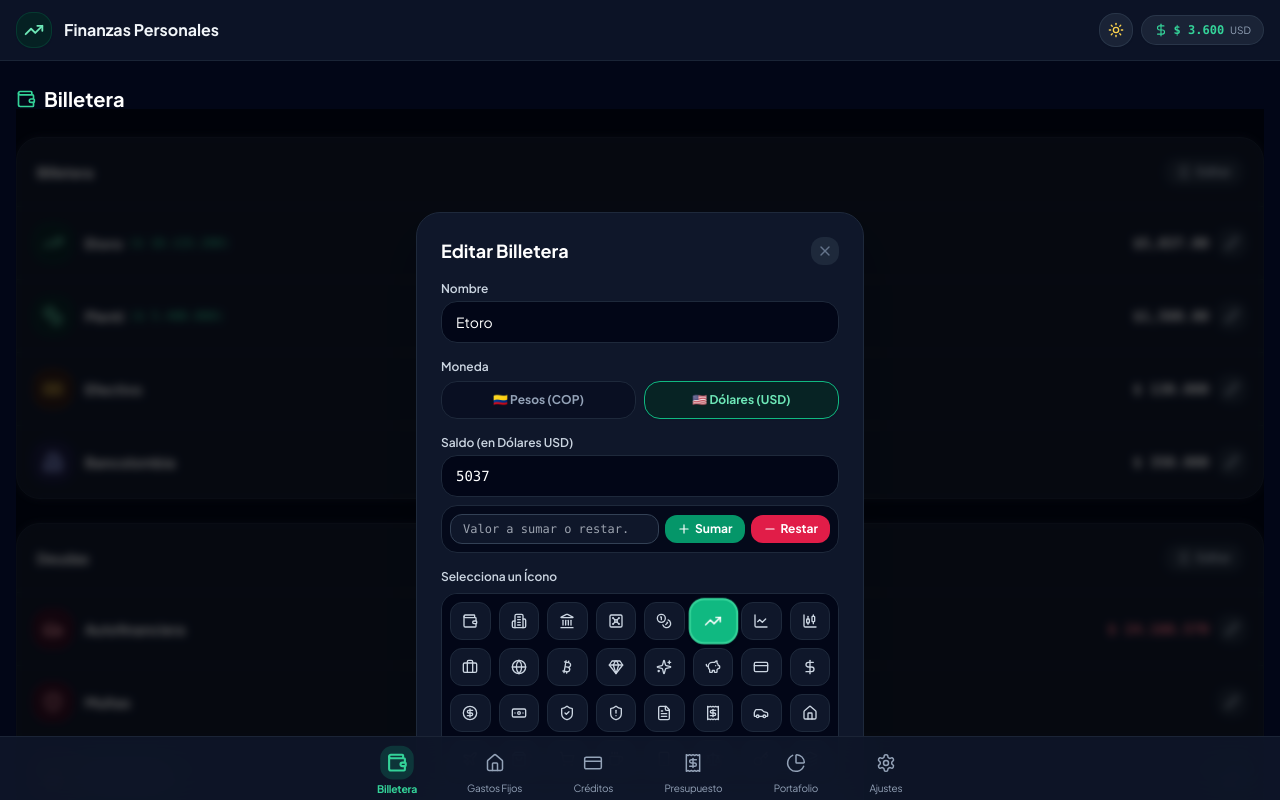
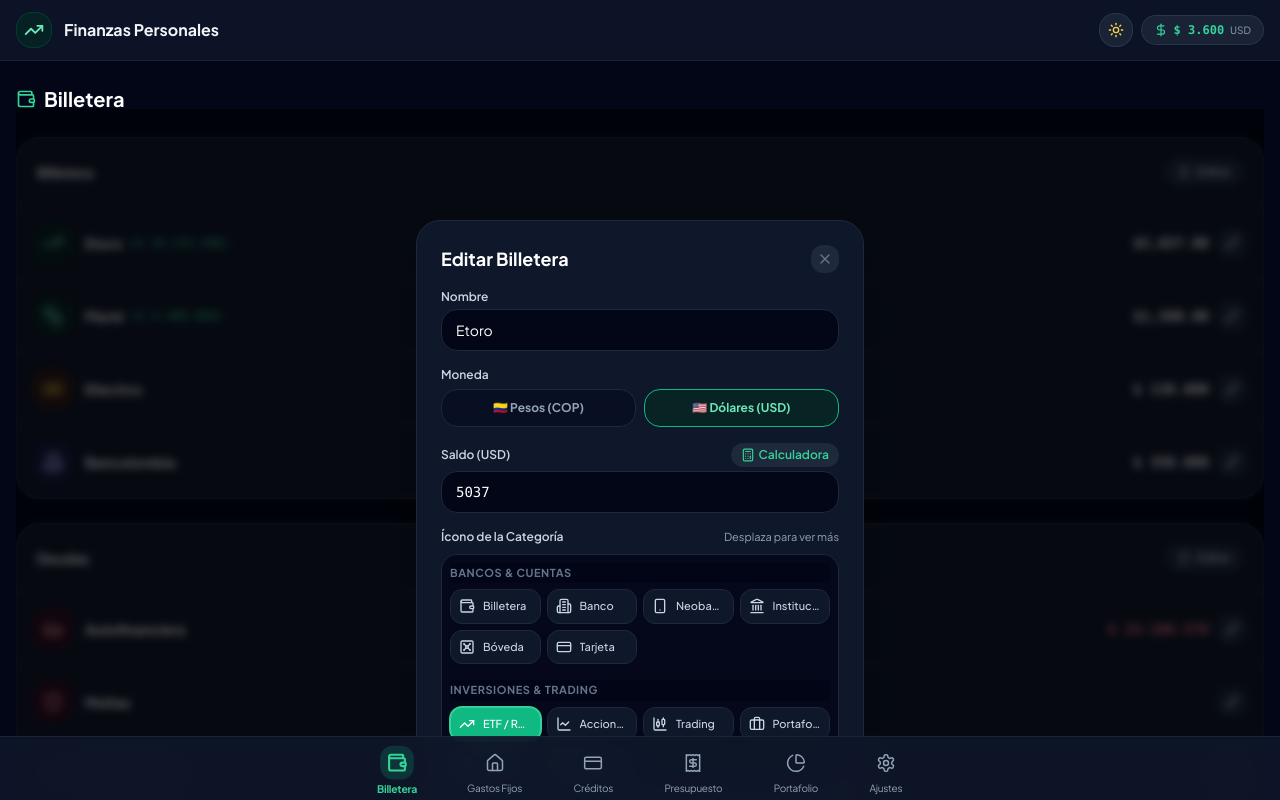
Before and after one commit to vitigo1996/Calculadora-financiera, a React (Vite) app: page / in a window 1280 px wide. Both pictures are taken after a click on the button 1232 px from the left and 243 px from the top of the page. Shown: the top 800 px of the page. Built offline with nearby package versions, Linux system fonts and the light colour scheme.

Commit message:
style: Remove spin buttons from number inputs, add scrollable categorized mosaic IconPicker, and Calculator toggle button in edit modal

```diff
--- a/src/components/ui/IconPicker.tsx
+++ b/src/components/ui/IconPicker.tsx
@@ -35,45 +35,90 @@ import {
   Key
 } from 'lucide-react';
 
-export const ICON_LIBRARY: { id: string; label: string; icon: React.ComponentType<{ className?: string }> }[] = [
+export interface IconItem {
+  id: string;
+  label: string;
+  icon: React.ComponentType<{ className?: string }>;
+}
+
+export interface IconCategory {
+  title: string;
+  items: IconItem[];
+}
+
+export const ICON_CATEGORIES: IconCategory[] = [
+  {
+    title: 'Bancos & Cuentas',
+    items: [
       { id: 'wallet', label: 'Billetera', icon: Wallet },
       { id: 'building', label: 'Banco', icon: Building2 },
+      { id: 'smartphone', label: 'Neobanco', icon: Smartphone },
       { id: 'landmark', label: 'Institución', icon: Landmark },
-  { id: 'vault', label: 'Bóveda / Reserva', icon: Vault },
+      { id: 'vault', label: 'Bóveda', icon: Vault },
+      { id: 'credit_card', label: 'Tarjeta', icon: CreditCard },
+    ]
+  },
+  {
+    title: 'Inversiones & Trading',
+    items: [
+      { id: 'trending_up', label: 'ETF / Renta', icon: TrendingUp },
+      { id: 'line_chart', label: 'Acciones', icon: LineChart },
+      { id: 'candlestick', label: 'Trading', icon: CandlestickChart },
+      { id: 'briefcase', label: 'Portafolio', icon: Briefcase },
+      { id: 'globe', label: 'Global', icon: Globe },
+      { id: 'gem', label: 'Patrimonio', icon: Gem },
+    ]
+  },
+  {
+    title: 'Cripto & Divisas',
+    items: [
       { id: 'coins', label: 'Monedas / USDt', icon: Coins },
-  { id: 'trending_up', label: 'Inversión / ETF', icon: TrendingUp },
-  { id: 'line_chart', label: 'Acciones / Trading', icon: LineChart },
-  { id: 'candlestick', label: 'Bolsa', icon: CandlestickChart },
-  { id: 'briefcase', label: 'Portafolio', icon: Briefcase },
-  { id: 'globe', label: 'Global / Forex', icon: Globe },
-  { id: 'bitcoin', label: 'Criptomonedas', icon: Bitcoin },
-  { id: 'gem', label: 'Activo Valioso', icon: Gem },
-  { id: 'sparkles', label: 'Digital / Especial', icon: Sparkles },
-  { id: 'piggy_bank', label: 'Alcancía / Ahorro', icon: PiggyBank },
-  { id: 'credit_card', label: 'Tarjeta', icon: CreditCard },
+      { id: 'bitcoin', label: 'Cripto', icon: Bitcoin },
       { id: 'dollar_sign', label: 'Dólares', icon: DollarSign },
       { id: 'circle_dollar', label: 'Divisas', icon: CircleDollarSign },
+      { id: 'sparkles', label: 'Digital', icon: Sparkles },
+      { id: 'layers', label: 'Fondos', icon: Layers },
+    ]
+  },
+  {
+    title: 'Efectivo & Ahorro',
+    items: [
       { id: 'banknote', label: 'Efectivo', icon: Banknote },
-  { id: 'shield_check', label: 'Emergencia / Seguro', icon: ShieldCheck },
+      { id: 'piggy_bank', label: 'Alcancía', icon: PiggyBank },
+      { id: 'shield_check', label: 'Emergencia', icon: ShieldCheck },
+      { id: 'key', label: 'Seguridad', icon: Key },
+    ]
+  },
+  {
+    title: 'Bienes, Vehículos & Hogar',
+    items: [
+      { id: 'car', label: 'Vehículo', icon: Car },
+      { id: 'home', label: 'Vivienda', icon: Home },
+      { id: 'plane', label: 'Viajes', icon: Plane },
+      { id: 'shopping_bag', label: 'Compras', icon: ShoppingBag },
+      { id: 'shopping_cart', label: 'Mercado', icon: ShoppingCart },
+      { id: 'coffee', label: 'Gastos', icon: Coffee },
+    ]
+  },
+  {
+    title: 'Deudas, Facturas & Obligaciones',
+    items: [
       { id: 'shield_alert', label: 'Deuda / Riesgo', icon: ShieldAlert },
-  { id: 'file_text', label: 'Contrato / Factura', icon: FileText },
+      { id: 'file_text', label: 'Factura / SOAT', icon: FileText },
       { id: 'receipt', label: 'Recibo', icon: Receipt },
-  { id: 'car', label: 'Vehículo / Auto', icon: Car },
-  { id: 'home', label: 'Vivienda / Casa', icon: Home },
-  { id: 'plane', label: 'Viajes / Ahorro', icon: Plane },
-  { id: 'shopping_bag', label: 'Compras', icon: ShoppingBag },
-  { id: 'shopping_cart', label: 'Supermercado', icon: ShoppingCart },
-  { id: 'coffee', label: 'Gastos Personales', icon: Coffee },
-  { id: 'smartphone', label: 'App / Neobanco', icon: Smartphone },
-  { id: 'scale', label: 'Legal / Impuestos', icon: Scale },
-  { id: 'key', label: 'Patrimonio', icon: Key },
-  { id: 'layers', label: 'Fondos Múltiples', icon: Layers },
+      { id: 'scale', label: 'Impuestos / Renta', icon: Scale },
+      { id: 'alert_circle', label: 'Multa', icon: AlertCircle },
+    ]
+  }
 ];
 
 export function getIconComponent(iconId?: string): React.ComponentType<{ className?: string }> {
   if (!iconId) return Wallet;
-  const found = ICON_LIBRARY.find(i => i.id === iconId);
-  return found ? found.icon : Wallet;
+  for (const cat of ICON_CATEGORIES) {
+    const found = cat.items.find(i => i.id === iconId);
+    if (found) return found.icon;
+  }
+  return Wallet;
 }
 
 interface IconPickerProps {
@@ -84,11 +129,21 @@ interface IconPickerProps {
 export const IconPicker: React.FC<IconPickerProps> = ({ selectedIconId = 'wallet', onSelectIcon }) => {
   return (
     <div className="space-y-2">
+      <div className="flex items-center justify-between">
         <label className="text-xs font-semibold text-slate-700 dark:text-slate-300 block">
-        Selecciona un Ícono
+          Ícono de la Categoría
         </label>
-      <div className="grid grid-cols-6 sm:grid-cols-8 gap-2 max-h-48 overflow-y-auto p-2 bg-slate-50 dark:bg-slate-950 border border-slate-200 dark:border-slate-800 rounded-2xl">
-        {ICON_LIBRARY.map(item => {
+        <span className="text-[11px] text-slate-400">Desplaza para ver más</span>
+      </div>
+
+      <div className="max-h-56 overflow-y-auto p-2 bg-slate-50 dark:bg-slate-950/80 border border-slate-200 dark:border-slate-800 rounded-2xl space-y-4">
+        {ICON_CATEGORIES.map((cat, idx) => (
+          <div key={idx} className="space-y-1.5">
+            <h5 className="text-[11px] font-bold uppercase tracking-wider text-slate-400 dark:text-slate-500 sticky top-0 bg-slate-50/95 dark:bg-slate-950/95 py-0.5 z-10 backdrop-blur-sm">
+              {cat.title}
+            </h5>
+            <div className="grid grid-cols-3 sm:grid-cols-4 gap-1.5">
+              {cat.items.map(item => {
                 const Icon = item.icon;
                 const isSelected = selectedIconId === item.id;
                 return (
@@ -96,18 +151,21 @@ export const IconPicker: React.FC<IconPickerProps> = ({ selectedIconId = 'wallet
                     key={item.id}
                     type="button"
                     onClick={() => onSelectIcon(item.id)}
-              title={item.label}
-              className={`p-2.5 rounded-xl flex items-center justify-center transition-all ${
+                    className={`p-2 rounded-xl border flex items-center gap-2 transition-all text-left ${
                       isSelected
-                  ? 'bg-emerald-500 text-white shadow-md scale-110 ring-2 ring-emerald-400'
-                  : 'bg-white dark:bg-slate-900 border border-slate-200 dark:border-slate-800 text-slate-600 dark:text-slate-300 hover:border-slate-300 dark:hover:border-slate-700 hover:scale-105'
+                        ? 'bg-emerald-500 text-white border-emerald-400 shadow-sm ring-1 ring-emerald-400'
+                        : 'bg-white dark:bg-slate-900 border-slate-200 dark:border-slate-800 text-slate-700 dark:text-slate-300 hover:border-slate-300 dark:hover:border-slate-700 hover:bg-slate-100 dark:hover:bg-slate-850'
                     }`}
                   >
-              <Icon className="w-4 h-4" />
+                    <Icon className="w-4 h-4 flex-shrink-0" />
+                    <span className="text-[11px] font-medium truncate">{item.label}</span>
                   </button>
                 );
               })}
             </div>
           </div>
+        ))}
+      </div>
+    </div>
   );
 };
--- a/src/features/billetera/BilleteraView.tsx
+++ b/src/features/billetera/BilleteraView.tsx
@@ -10,7 +10,8 @@ import {
   Minus,
   Trash2,
   X,
-  SlidersHorizontal
+  SlidersHorizontal,
+  Calculator
 } from 'lucide-react';
 
 export const BilleteraView: React.FC = () => {
@@ -36,6 +37,7 @@ export const BilleteraView: React.FC = () => {
   const [billeteraCurrency, setBilleteraCurrency] = useState<'COP' | 'USD'>('COP');
   const [billeteraBalance, setBilleteraBalance] = useState('');
   const [billeteraIcon, setBilleteraIcon] = useState('wallet');
+  const [showBilleteraCalculator, setShowBilleteraCalculator] = useState(false);
   const [billeteraCalcDelta, setBilleteraCalcDelta] = useState('');
 
   // Deudas Edit Mode & State
@@ -47,6 +49,7 @@ export const BilleteraView: React.FC = () => {
   const [deudaName, setDeudaName] = useState('');
   const [deudaAmount, setDeudaAmount] = useState('');
   const [deudaIcon, setDeudaIcon] = useState('shield_alert');
+  const [showDeudaCalculator, setShowDeudaCalculator] = useState(false);
   const [deudaCalcDelta, setDeudaCalcDelta] = useState('');
 
   // Helper color based on currency and name
@@ -68,6 +71,7 @@ export const BilleteraView: React.FC = () => {
     setBilleteraBalance('');
     setBilleteraIcon('wallet');
     setBilleteraCalcDelta('');
+    setShowBilleteraCalculator(false);
     setEditingBilleteraObj(null);
     setShowAddBilleteraModal(true);
   };
@@ -80,6 +84,7 @@ export const BilleteraView: React.FC = () => {
     setBilleteraBalance(b.saldo.toString());
     setBilleteraIcon(b.icon || (b.moneda === 'USD' ? 'coins' : 'wallet'));
     setBilleteraCalcDelta('');
+    setShowBilleteraCalculator(false);
     setShowAddBilleteraModal(true);
   };
 
@@ -125,6 +130,7 @@ export const BilleteraView: React.FC = () => {
     setDeudaAmount('');
     setDeudaIcon('shield_alert');
     setDeudaCalcDelta('');
+    setShowDeudaCalculator(false);
     setEditingDeudaObj(null);
     setShowAddDeudaModal(true);
   };
@@ -136,6 +142,7 @@ export const BilleteraView: React.FC = () => {
     setDeudaAmount((d.monto || 0).toString());
     setDeudaIcon(d.icon || 'shield_alert');
     setDeudaCalcDelta('');
+    setShowDeudaCalculator(false);
     setShowAddDeudaModal(true);
   };
 
@@ -354,7 +361,7 @@ export const BilleteraView: React.FC = () => {
         </div>
       </div>
 
-      {/* Modal: Crear / Editar Billetera con Calculadora integrada (+ / -) */}
+      {/* Modal: Crear / Editar Billetera con Botón Calculadora */}
       {showAddBilleteraModal && (
         <div className="fixed inset-0 z-50 bg-black/60 backdrop-blur-sm flex items-center justify-center p-4">
           <div className="bg-white dark:bg-slate-900 border border-slate-200 dark:border-slate-800 rounded-3xl p-6 max-w-md w-full shadow-2xl animate-scaleUp max-h-[90vh] overflow-y-auto">
@@ -412,11 +419,25 @@ export const BilleteraView: React.FC = () => {
                 </div>
               </div>
 
-              {/* Saldo y Calculadora simple (+ / -) */}
+              {/* Saldo y Botón de Calculadora */}
               <div>
-                <label className="text-xs font-semibold text-slate-700 dark:text-slate-300 block mb-1">
-                  Saldo {billeteraCurrency === 'USD' ? '(en Dólares USD)' : '(en Pesos COP)'}
+                <div className="flex items-center justify-between mb-1">
+                  <label className="text-xs font-semibold text-slate-700 dark:text-slate-300">
+                    Saldo {billeteraCurrency === 'USD' ? '(USD)' : '(COP)'}
                   </label>
+                  <button
+                    type="button"
+                    onClick={() => setShowBilleteraCalculator(!showBilleteraCalculator)}
+                    className={`text-xs font-semibold flex items-center gap-1 px-2.5 py-1 rounded-xl transition-all ${
+                      showBilleteraCalculator
+                        ? 'bg-emerald-600 text-white shadow-sm'
+                        : 'bg-slate-100 dark:bg-slate-800 text-emerald-700 dark:text-emerald-400 hover:bg-slate-200 dark:hover:bg-slate-700'
+                    }`}
+                  >
+                    <Calculator className="w-3.5 h-3.5" /> Calculadora
+                  </button>
+                </div>
+
                 <div className="space-y-2">
                   <input
                     type="number"
@@ -427,8 +448,9 @@ export const BilleteraView: React.FC = () => {
                     className="w-full bg-slate-50 dark:bg-slate-950 border border-slate-300 dark:border-slate-800 rounded-2xl px-3.5 py-2.5 text-sm text-slate-800 dark:text-white font-mono focus:outline-none focus:border-emerald-500"
                   />
 
-                  {/* Simple Add / Subtract Tool */}
-                  <div className="flex items-center gap-1.5 p-2 bg-slate-50 dark:bg-slate-950/80 rounded-2xl border border-slate-200 dark:border-slate-800">
+                  {/* Espacio desplegable de sumar o restar */}
+                  {showBilleteraCalculator && (
+                    <div className="flex items-center gap-1.5 p-2 bg-slate-50 dark:bg-slate-950/80 rounded-2xl border border-slate-200 dark:border-slate-800 animate-scaleUp">
                       <input
                         type="number"
                         step="any"
@@ -454,10 +476,11 @@ export const BilleteraView: React.FC = () => {
                         <Minus className="w-3.5 h-3.5" /> Restar
                       </button>
                     </div>
+                  )}
                 </div>
               </div>
 
-              {/* Icon Picker */}
+              {/* Icon Picker con Mosaico Compacto y Categorías */}
               <IconPicker selectedIconId={billeteraIcon} onSelectIcon={setBilleteraIcon} />
 
               <div className="flex items-center gap-3 pt-3">
@@ -480,7 +503,7 @@ export const BilleteraView: React.FC = () => {
         </div>
       )}
 
-      {/* Modal: Crear / Editar Deuda con Calculadora integrada (+ / -) */}
+      {/* Modal: Crear / Editar Deuda con Botón Calculadora */}
       {showAddDeudaModal && (
         <div className="fixed inset-0 z-50 bg-black/60 backdrop-blur-sm flex items-center justify-center p-4">
           <div className="bg-white dark:bg-slate-900 border border-slate-200 dark:border-slate-800 rounded-3xl p-6 max-w-md w-full shadow-2xl animate-scaleUp max-h-[90vh] overflow-y-auto">
@@ -509,9 +532,25 @@ export const BilleteraView: React.FC = () => {
                 />
               </div>
 
-              {/* Monto y Calculadora simple (+ / -) */}
+              {/* Monto y Botón de Calculadora */}
               <div>
-                <label className="text-xs font-semibold text-slate-700 dark:text-slate-300 block mb-1">Monto (COP)</label>
+                <div className="flex items-center justify-between mb-1">
+                  <label className="text-xs font-semibold text-slate-700 dark:text-slate-300">
+                    Monto (COP)
+                  </label>
+                  <button
+                    type="button"
+                    onClick={() => setShowDeudaCalculator(!showDeudaCalculator)}
+                    className={`text-xs font-semibold flex items-center gap-1 px-2.5 py-1 rounded-xl transition-all ${
+                      showDeudaCalculator
+                        ? 'bg-rose-600 text-white shadow-sm'
+                        : 'bg-slate-100 dark:bg-slate-800 text-rose-700 dark:text-rose-400 hover:bg-slate-200 dark:hover:bg-slate-700'
+                    }`}
+                  >
+                    <Calculator className="w-3.5 h-3.5" /> Calculadora
+                  </button>
+                </div>
+
                 <div className="space-y-2">
                   <input
                     type="number"
@@ -522,8 +561,9 @@ export const BilleteraView: React.FC = () => {
                     className="w-full bg-slate-50 dark:bg-slate-950 border border-slate-300 dark:border-slate-800 rounded-2xl px-3.5 py-2.5 text-sm text-slate-800 dark:text-white font-mono focus:outline-none focus:border-rose-500"
                   />
 
-                  {/* Simple Add / Subtract Tool */}
-                  <div className="flex items-center gap-1.5 p-2 bg-slate-50 dark:bg-slate-950/80 rounded-2xl border border-slate-200 dark:border-slate-800">
+                  {/* Espacio desplegable de sumar o restar */}
+                  {showDeudaCalculator && (
+                    <div className="flex items-center gap-1.5 p-2 bg-slate-50 dark:bg-slate-950/80 rounded-2xl border border-slate-200 dark:border-slate-800 animate-scaleUp">
                       <input
                         type="number"
                         step="any"
@@ -549,10 +589,11 @@ export const BilleteraView: React.FC = () => {
                         <Minus className="w-3.5 h-3.5" /> Restar
                       </button>
                     </div>
+                  )}
                 </div>
               </div>
 
-              {/* Icon Picker */}
+              {/* Icon Picker con Mosaico Compacto y Categorías */}
               <IconPicker selectedIconId={deudaIcon} onSelectIcon={setDeudaIcon} />
 
               <div className="flex items-center gap-3 pt-3">
```
Also changed, not shown: src/index.css (+11 -0 lines). Lines whose indentation alone changed are shown as unchanged.
